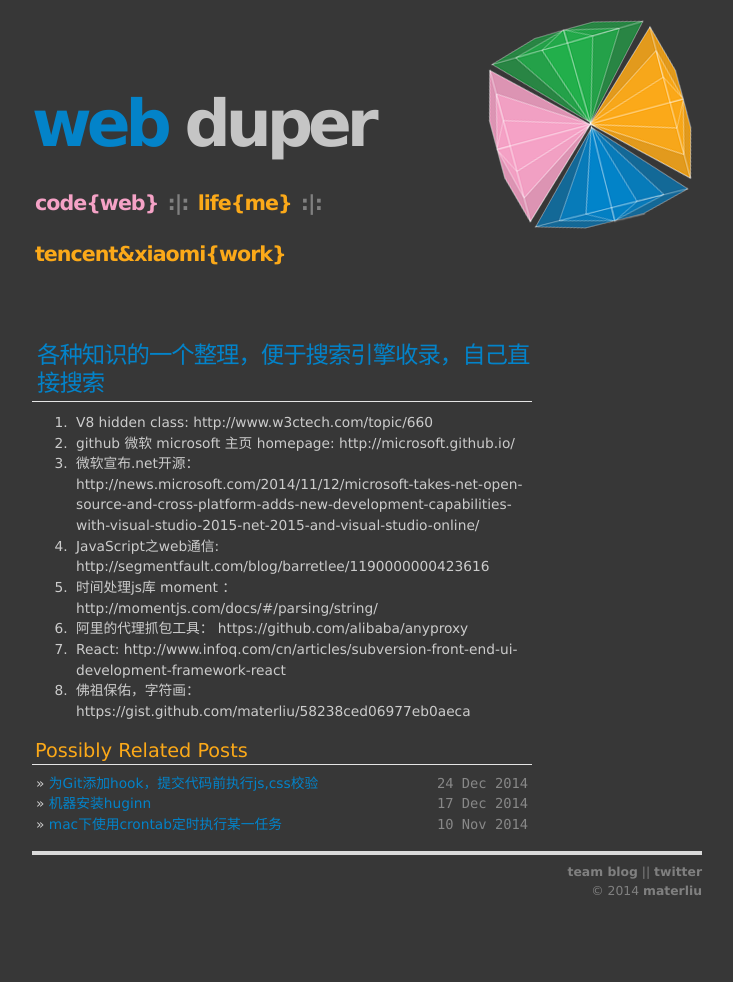
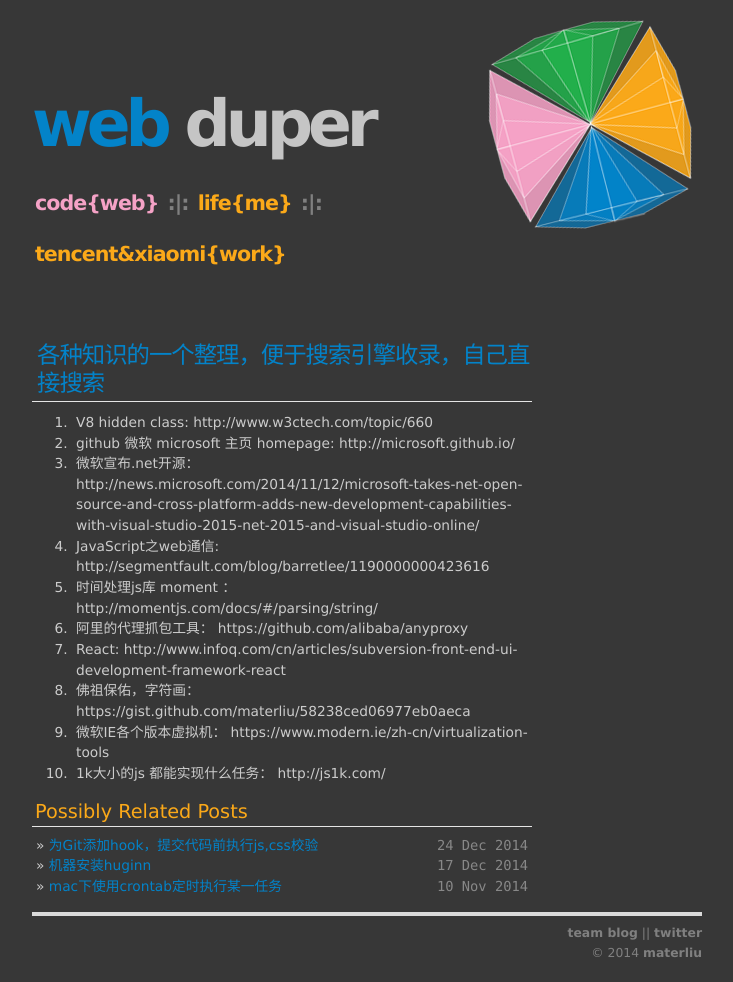
Before and after one commit to materliu/materliu.github.io, a Jekyll site: the page built from all/web/_posts/2014-12-16-hotchpotch.md, in a window 1280 px wide. Shown: the whole page, without its empty margins (273-1006 px from the left). Built offline with Jekyll 4.4.1, drawn with Linux system fonts in a browser that asks for light colours; Markdown is read by kramdown in place of the engine named in the settings; before the commit the page ends 920 px from its top, so only the background shows below that.

Commit message:
add some hotchpotch info !

```diff
--- a/all/web/_posts/2014-12-16-hotchpotch.md
+++ b/all/web/_posts/2014-12-16-hotchpotch.md
@@ -13,3 +13,5 @@
 6. 阿里的代理抓包工具： https://github.com/alibaba/anyproxy
 7. React: http://www.infoq.com/cn/articles/subversion-front-end-ui-development-framework-react
 8. 佛祖保佑，字符画： https://gist.github.com/materliu/58238ced06977eb0aeca
+9. 微软IE各个版本虚拟机： https://www.modern.ie/zh-cn/virtualization-tools
+11. 1k大小的js 都能实现什么任务： http://js1k.com/
```
